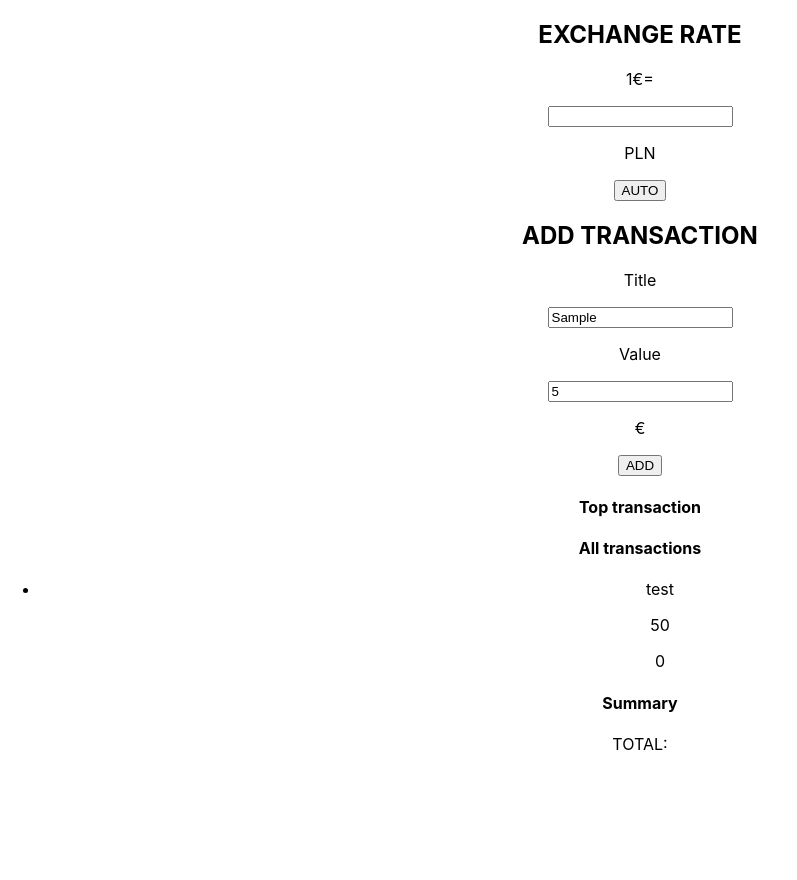
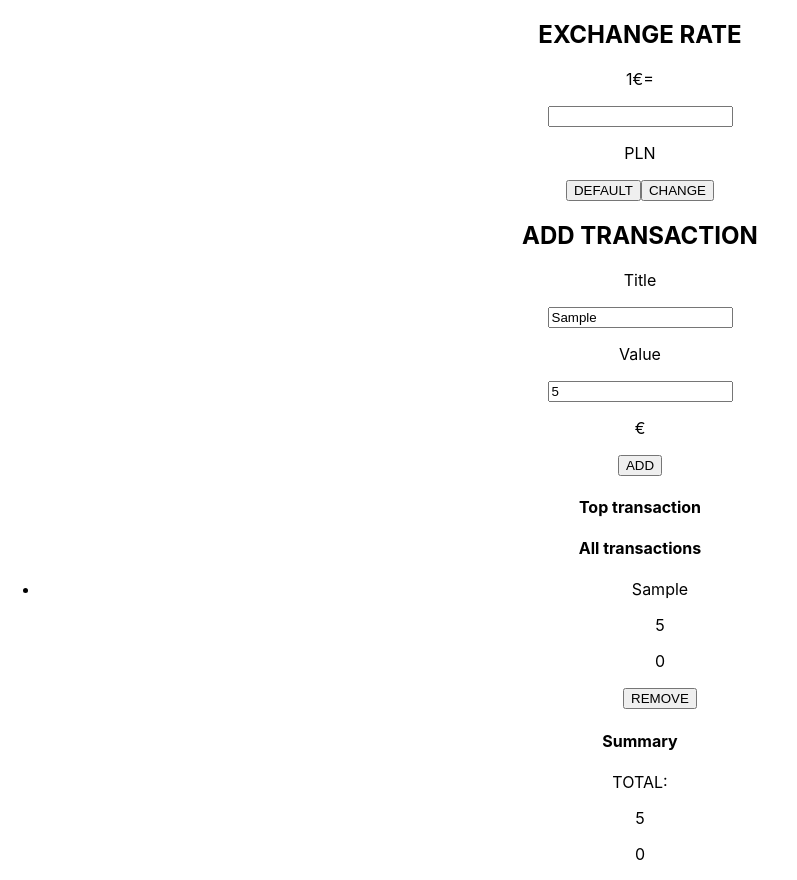
Before and after one commit to JKosciukiewicz/currency_exchange, a React (Create React App) app: page / in a window 1280 px wide. Both pictures are taken after typing "Sample", "5" into the empty fields and a click on the button "ADD". Shown: the whole page, without its empty margins (0-797 px from the left). Before the commit the page ends 800 px from the top, so only its background shows below. Built offline with nearby package versions, Linux system fonts and the light colour scheme; no server answers.

Commit message:
added total transactions

```diff
--- a/src/_components/ITransactionRecord.tsx
+++ b/src/_components/ITransactionRecord.tsx
@@ -1,4 +1,5 @@
 export interface ITransactionRecord{
+    //id:number,
     title:string,
     valueEur:number,
     exchangeRate:number
--- a/src/_components/transaction.tsx
+++ b/src/_components/transaction.tsx
@@ -9,6 +9,7 @@ export const Transaction:FC<ITransactionRecord>=({title, valueEur,exchangeRate}:
             <p>{title}</p>
             <p>{valueEur}</p>
             <p>{priceInPLN}</p>
+            <button>REMOVE</button>
         </div>
     )
 }
--- a/src/_components/transactionMenu.tsx
+++ b/src/_components/transactionMenu.tsx
@@ -1,9 +1,8 @@
-import {FC} from 'react';
+import {FC, useState} from 'react';
 import {useSelector} from 'react-redux';
 import {IState} from '../reducers';
 import {ICurrencyReducer} from '../reducers/currencyReducer';
 import {ITransaction} from '../entities/ITransaction'
-import { ITransactionReducer } from '../reducers/transactionReducer';
 import { addTransaction } from '../actions/transactionActions';
 import {setExchangeRate} from '../actions/exchangeRateActions';
 import {useDispatch} from 'react-redux';
@@ -14,47 +13,57 @@ export const TransactionMenu:FC=()=>{
     type AddTransaction=ReturnType<typeof addTransaction>
     type SetExchangeRate=ReturnType<typeof setExchangeRate>
     const dispatch=useDispatch()
+    const [rate, setRate]=useState(0)
+    const [title, setTitle]=useState('')
+    const [value, setValue]=useState(0)
+
+    const handleRateChange=(event:any)=>{
+        setRate(event.target.value)
+    }
+    const handleTitleChange=(event:any)=>{
+        setTitle(event.target.value)
+    }
+    const handleValueChange=(event:any)=>{
+        setValue(event.target.value)
+    }
 
     const newTransaction=()=>{
         const sampleTransaction:ITransaction={
-            title:'test',
-            valueEur:50
+            title:title,
+            valueEur:value
         };
         dispatch<AddTransaction>(addTransaction(sampleTransaction))
     }
 
     const setCustomExchangeRate=()=>{
         const newExchangeRate:IExchangeRate={
-            exchangeRate:5
+            exchangeRate:rate
         }
         dispatch<SetExchangeRate>(setExchangeRate(newExchangeRate))
     }
 
-    const transactionList=useSelector<IState, ITransactionReducer>(globalState=>globalState.transactions)
     const currencyList=useSelector<IState, ICurrencyReducer>(globalState=>globalState.rates)
     const exchangeRateList=useSelector<IState,IExchangeRateReducer>(globalState=>globalState.exchangeRate)
     const exchangeRates=currencyList.currencyList.rates
-    console.log(transactionList)
-    console.log(exchangeRates)
-    console.log(exchangeRateList)
     return(
         <div className="transactionInput">
             <div className="exchangeRateWrapper">
                 <h2>EXCHANGE RATE</h2>
                 <div className="exchangeRateInput">
                     <p>1€=</p>
-                    <input type="number"/>
+                    <input type="number" onChange={handleRateChange}/>
                     <p>PLN</p>
                 </div>
-                <button onClick={setCustomExchangeRate}>AUTO</button>
+                <button>DEFAULT</button>
+                <button onClick={setCustomExchangeRate}>CHANGE</button>
             </div>
             <div className="transactionWrapper">
                 <h2>ADD TRANSACTION</h2>
                 <div className="transactionInput">
                     <p>Title</p>
-                    <input type="text"/>
+                    <input type="text" onChange={handleTitleChange}/>
                     <p>Value</p>
-                    <input type="number"/>
+                    <input type="number" onChange={handleValueChange}/>
                     <p>€</p>
                     <button onClick={newTransaction}>ADD</button>
                 </div>
--- a/src/_components/transactionsList.tsx
+++ b/src/_components/transactionsList.tsx
@@ -12,6 +12,9 @@ export const TransactionList:FC=()=>{
     const exchangeRate=useSelector<IState, IExchangeRateReducer>(globalState=>globalState.exchangeRate)
     const transactionData=transactionList.transactionsList
     let transactionRecords=transactionData.map((record)=>(<li><Transaction title={record.title} valueEur={record.valueEur} exchangeRate={exchangeRate.currentRate.exchangeRate}/></li>))
+    let transactionsTotal:number=0
+    transactionData.map((record)=>(transactionsTotal+=Number(record.valueEur)))
+    let transactionsTotalPLN=transactionsTotal*exchangeRate.currentRate.exchangeRate
     return(
     <div className="transactionListWrapper">
         <div className="topTransaction">
@@ -26,6 +29,8 @@ export const TransactionList:FC=()=>{
         <div className="transactionSummary">
             <h4>Summary</h4>
             <p>TOTAL:</p>
+            <p>{transactionsTotal}</p>
+            <p>{transactionsTotalPLN}</p>
         </div>
     </div>
     )
--- a/src/entities/ITransaction.ts
+++ b/src/entities/ITransaction.ts
@@ -1,4 +1,5 @@
 export interface ITransaction{
+    //id:number
     title:string,
     valueEur:number
 }
```
